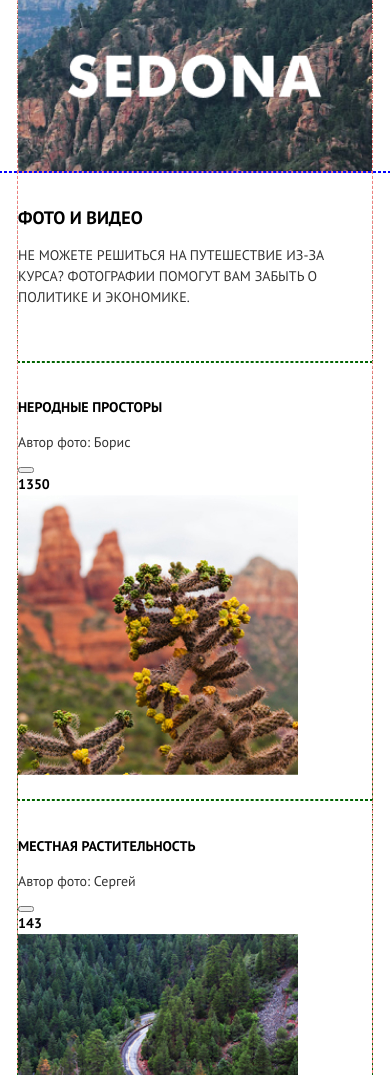
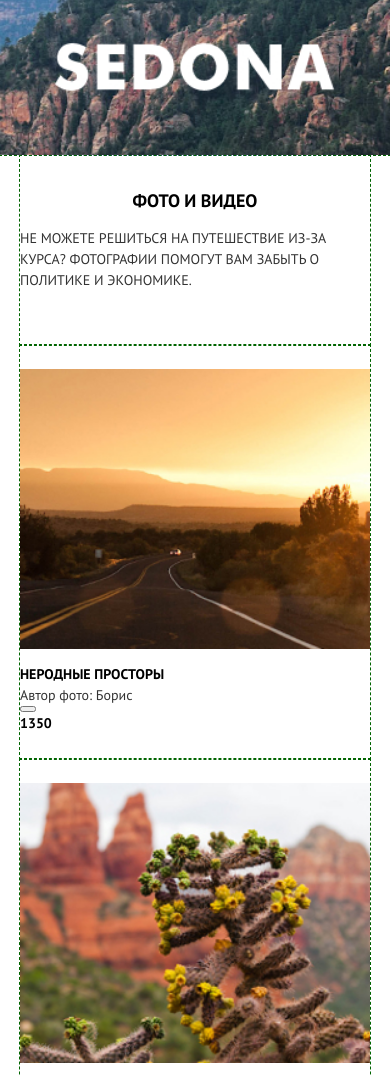
Before and after one commit to htmlacademy-adaptive/552479-sedona-25, a website: page source/catalog.html in a window 390 px wide. Shown: the part 223-1298 px from the top of the page. Drawn offline with nearby package versions, Linux system fonts and the light colour scheme; files that its build step writes are made by us from their sources.

Commit message:
Добавляет адаптивную верстку крупных блоков страницы catalog.html

```diff
--- a/source/catalog.html
+++ b/source/catalog.html
@@ -10,7 +10,7 @@
 
     <header class="main-header">
 
-      <div class="container">
+      <div class="main-header__container">
 
         <a class="main-header__logo">
           <img src="img/logo.svg" width="185" height="96" alt="Герб Седоны.">
@@ -46,7 +46,7 @@
 
       <section class="photos-catalog">
 
-        <div class="container">
+        <div class="photos-catalog__container">
 
           <header class="photos-catalog__intro text-block">
             <h1 class="photos-catalog__intro-title text-block__title">Фото и видео</h1>
@@ -55,7 +55,7 @@
 
           <ul class="photos-catalog__list">
 
-            <li class="photos-catalog__item">
+            <li class="photos-catalog__item photos-catalog__item--accent">
               <article class="photos-catalog__photo photo photo--accent">
                 <div class="photo__info">
                   <div class="photo__meta">
@@ -68,7 +68,7 @@
                   </div>
                 </div>
                 <div class="photo__image">
-                  <img src="img/photo-2-mobile.jpg" width="280" height="280" alt="Уходящая дорога на фоне гор на закате или рассвете">
+                  <img src="img/photo-1-mobile.jpg" width="280" height="280" alt="Уходящая дорога на фоне гор на закате или рассвете">
                 </div>
               </article>
             </li>
@@ -86,7 +86,7 @@
                   </div>
                 </div>
                 <div class="photo__image">
-                  <img src="img/photo-3-mobile.jpg" width="280" height="280" alt="Цветущий суккулент на фоне красных скал">
+                  <img src="img/photo-2-mobile.jpg" width="280" height="280" alt="Цветущий суккулент на фоне красных скал">
                 </div>
               </article>
             </li>
@@ -104,7 +104,7 @@
                   </div>
                 </div>
                 <div class="photo__image">
-                  <img src="img/photo-4-mobile.jpg" width="280" height="280" alt="Дорога-серпантин в поросших лесом горах">
+                  <img src="img/photo-3-mobile.jpg" width="280" height="280" alt="Дорога-серпантин в поросших лесом горах">
                 </div>
               </article>
             </li>
@@ -122,7 +122,7 @@
                   </div>
                 </div>
                 <div class="photo__image">
-                  <img src="img/photo-1-mobile.jpg" width="280" height="280" alt="Скала-арка Мост Дьявола">
+                  <img src="img/photo-4-mobile.jpg" width="280" height="280" alt="Скала-арка Мост Дьявола">
                 </div>
               </article>
             </li>
@@ -135,7 +135,7 @@
 
       <section class="presentation text-block">
 
-        <div class="container">
+        <div class="presentation__container">
 
           <h2 class="presentation-title text-block__title">Все еще сомневаетесь?</h2>
           <p class="presentation-text text-block__description">Смотрите видеопрезентацию и скорее за билетами, пока они не подорожали в очередной раз!</p>
--- a/source/sass/_main-header.scss
+++ b/source/sass/_main-header.scss
@@ -44,11 +44,23 @@
 
   & img { // временные стили, пока картинки не вставлены нормально
     width: 100%;
-    max-height: 389px;
+    max-height: 158px;
     object-fit: cover;
 
     @media (min-width: 768px) {
-      max-height: 518px;
+      max-height: 290px;
+    }
+
+    @media (min-width: 1200px) {
+      max-height: 300px;
     }
   }
 }
+
+.main-header__poster--extended img { // временные стили, пока картинки не вставлены нормально
+  max-height: 389px;
+
+  @media (min-width: 768px) {
+    max-height: 518px;
+  }
+}
--- a/source/sass/_photo.scss
+++ b/source/sass/_photo.scss
@@ -1,23 +1,71 @@
 .photo {
   outline: 1px dashed #006400;
-  padding: 24px 0 25px;
+  position: relative;
+  display: flex;
+  flex-direction: column;
+  padding-top: 24px;
+
+  @media (min-width: 768px) {
+    padding: 0;
+  }
+}
+
+.photo__info {
+  display: flex;
+  flex-direction: column;
+  align-items: flex-start;
+  width: 100%;
+  padding: 15px 0 25px;
+
+  @media (min-width: 768px) {
+    flex-direction: row;
+    justify-content: space-between;
+    align-items: center;
+    padding: 22px 0 15px;
+
+    background-color: var(--color-photo-info-background-secondary);
+  }
+
+  @media (min-width: 1200px) {
+    position: absolute;
+    left: 0;
+    bottom: 0;
+
+    color: var(--color-primary);
+
+    background-color: var(--color-photo-info-background);
+  }
 }
 
 .photo__title {
+  margin: 0;
+  padding: 0;
+
   font-style: normal;
   font-weight: 700;
   font-size: 14px;
   line-height: 21px;
   color: var(--color-text-primary);
+
+  @media (min-width: 1200px) {
+    color: var(--color-primary);
+  }
 }
 
 .photo__author {
+  margin: 0;
+  padding: 0;
+
   font-style: normal;
   font-weight: 400;
   font-size: 14px;
   line-height: 21px;
   text-transform: none;
   color: var(--color-text-secondary);
+
+  @media (min-width: 1200px) {
+    color: var(--color-primary);
+  }
 }
 
 .photo__like-stats {
@@ -26,4 +74,33 @@
   font-size: 14px;
   line-height: 21px;
   color: var(--color-text-primary);
+
+  @media (min-width: 1200px) {
+    color: var(--color-primary);
+  }
 }
+
+.photo__image {
+  order: -1;
+}
+
+.photo__image img {
+  width: 100%;
+  max-height: 280px; // временные стили, пока картинки не вставлены нормально
+  object-fit: cover;
+
+  @media (min-width: 768px) {
+    max-height: 267px;
+  }
+
+  @media (min-width: 1200px) {
+    max-height: 280px;
+  }
+}
+
+.photos-catalog__item--accent .photo__image img { // временные стили, пока картинки не вставлены нормально
+
+  @media (min-width: 768px) {
+    max-height: 400px;
+  }
+}
--- a/source/sass/_photos-catalog.scss
+++ b/source/sass/_photos-catalog.scss
@@ -2,13 +2,64 @@
   background-color: var(--color-primary);
 }
 
+.photos-catalog__container {
+  margin: 0 20px;
+
+  @media (min-width: 768px) {
+    margin: 0 60px;
+  }
+
+  @media (min-width: 1200px) {
+    margin: 0;
+  }
+}
+
 .photos-catalog__intro {
   outline: 1px dashed #006400;
+  display: flex;
+  flex-direction: column;
+  align-items: center;
   padding: 33px 0 40px;
+
+  @media (min-width: 768px) {
+    padding: 62px 0 83px;
+  }
+
+  @media (min-width: 1200px) {
+    padding: 100px 0 85px;
+  }
 }
 
 .photos-catalog__list {
+  display: flex;
+  flex-direction: column;
   margin: 0;
   padding: 0;
   list-style: none;
+
+  @media (min-width: 768px) {
+    flex-direction: row;
+    flex-wrap: wrap;
+    align-items: flex-start;
+  }
+
+  // @media (min-width: 1200px) {
+
+  // }
 }
+
+.photos-catalog__item {
+  width: 100%;
+
+  @media (min-width: 768px) {
+    width: 50%;
+  }
+
+  @media (min-width: 1200px) {
+    width: 33.33%;
+  }
+
+  &--accent {
+    width: 100%;
+  }
+}
--- a/source/sass/_presentation.scss
+++ b/source/sass/_presentation.scss
@@ -1,4 +1,39 @@
 .presentation {
   outline: 1px dashed #006400;
   padding: 17px 0 0;
+
+  @media (min-width: 768px) {
+    padding: 58px 0 40px;
+  }
+
+  @media (min-width: 1200px) {
+    padding: 62px 0 84px;
+  }
 }
+
+.presentation__container {
+  display: flex;
+  flex-direction: column;
+  align-items: center;
+  margin: 0 20px;
+
+  @media (min-width: 768px) {
+    margin: 0 60px;
+  }
+
+  @media (min-width: 1200px) {
+    margin: 0 200px;
+  }
+}
+
+.presentation__video {
+  width: 100%;
+  max-width: 800px;
+}
+
+.presentation__video video {
+  width: 100%;
+  // max-width: 800px;
+  height: auto;
+  vertical-align: middle;
+}
--- a/source/sass/_variables.scss
+++ b/source/sass/_variables.scss
@@ -8,6 +8,8 @@
   --color-text-secondary: #333333;
 
   --color-features-item-background: #eeeeee;
+  --color-photo-info-background: rgba(0, 0, 0, 0.3);
+  --color-photo-info-background-secondary: #f2f2f2;
 
   --color-input-background-normal: #f2f2f2;
   --color-input-background-hover: #e5e5e5;
```
